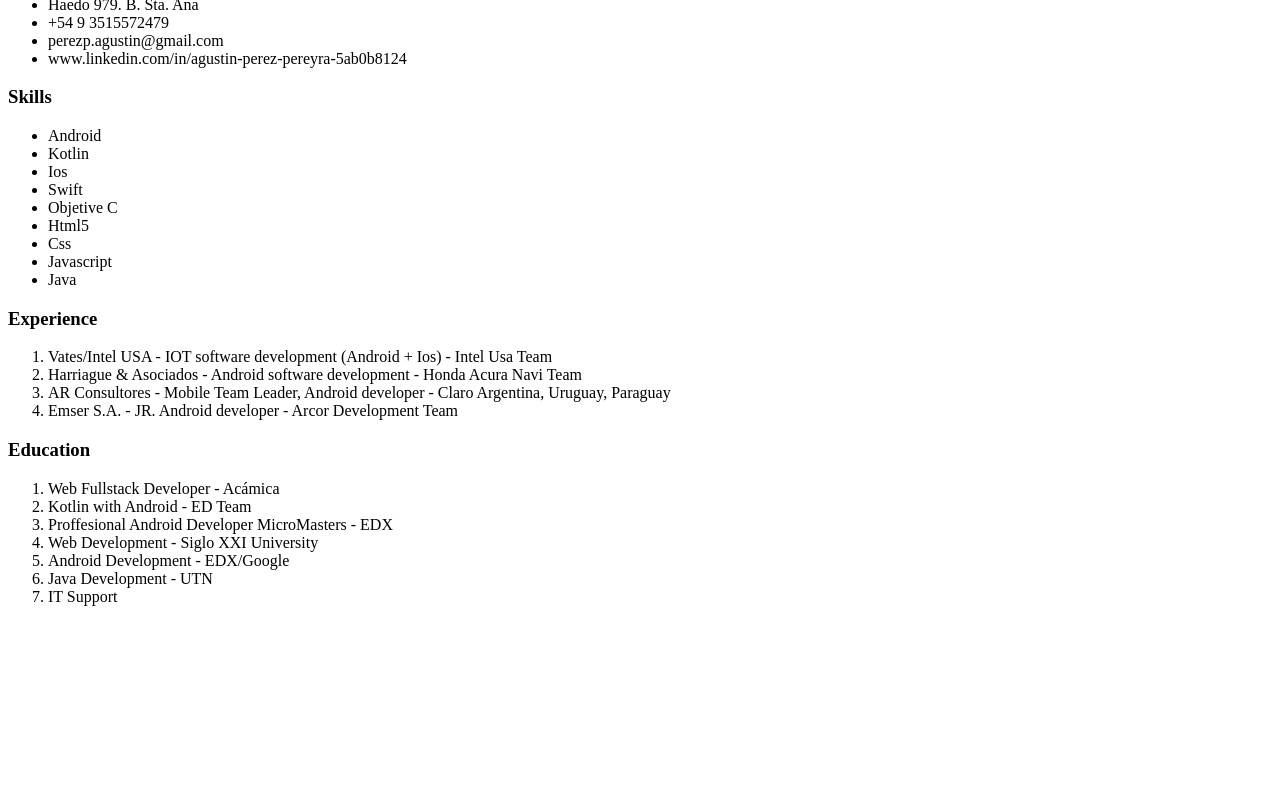
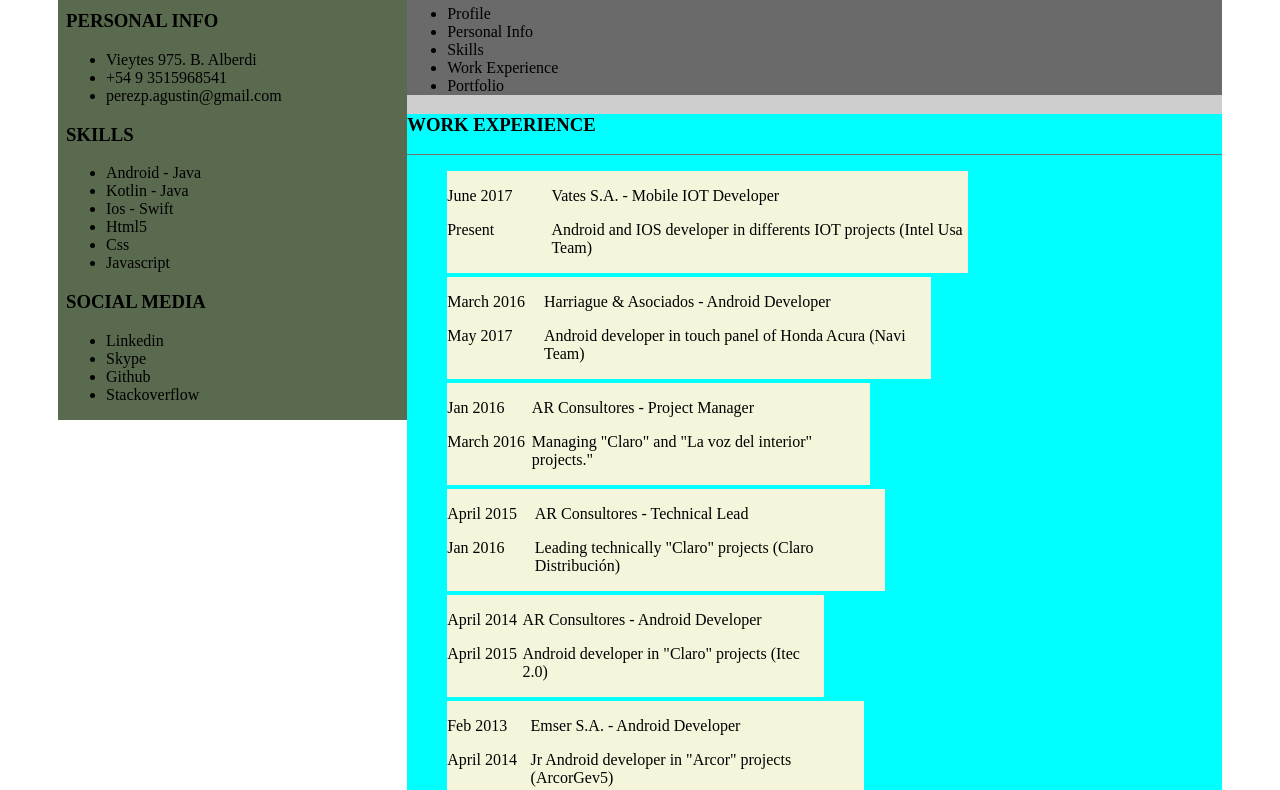
Before and after one commit to agusp-dev/acamica-curriculum-vitae, a plain HTML site: page index.html in a window 1280 px wide. Shown: the part 172-962 px from the top of the page. Before the commit the page ends 800 px from the top, so only its background shows below. Drawn offline with Linux system fonts and the light colour scheme.

Commit message:
Se actualiza estructura general de html.

```diff
--- a/index.html
+++ b/index.html
@@ -3,56 +3,164 @@
     <head>
         <meta charset="UTF-8"/>
         <title>Pérez Agustín</title>
+        <link rel="stylesheet" type="text/css" href="styles.css">
     </head>
     <body>
-        <div id="header">
-            <h1>PÉREZ PEREYRA AGUSTÍN JORGE</h1>
-            <h2>SSR  Mobile Developer</h2>
-        </div>
 
         <div id="main">
 
             <div id="left-panel">
-                <div class="sections">
-                    <h3>Personal Information</h3>
+
+                <div class="lp-sections">
+                    <h3>PROFILE</h3>
+                    <p>Software developer with strong mobile skills, that loves to develop perfect solutions with clean code and the newest technologies.</p>
+                </div>
+
+                <div class="lp-sections">
+                    <h3>PERSONAL INFO</h3>
                     <ul>
-                        <li>Haedo 979. B. Sta. Ana</li>
-                        <li>+54 9 3515572479</li>
+                        <li>Vieytes 975. B. Alberdi</li>
+                        <li>+54 9 3515968541</li>
                         <li>perezp.agustin@gmail.com</li>
-                        <li>www.linkedin.com/in/agustin-perez-pereyra-5ab0b8124</li>
                     </ul>
                 </div>
 
-                <div class="sections">
-                    <h3>Skills</h3>
+                <div class="lp-sections">
+                    <h3>SKILLS</h3>
                     <ul>
-                        <li>Android</li>
-                        <li>Kotlin</li>
-                        <li>Ios</li>
-                        <li>Swift</li>
-                        <li>Objetive C</li>
+                        <li>Android - Java</li>
+                        <li>Kotlin - Java</li>
+                        <li>Ios - Swift</li>
                         <li>Html5</li>
                         <li>Css</li>
                         <li>Javascript</li>
-                        <li>Java</li>
+                    </ul>
+                </div>
+
+                <div class="lp-sections">
+                    <h3>SOCIAL MEDIA</h3>
+                    <ul>
+                        <li>Linkedin</li>
+                        <li>Skype</li>
+                        <li>Github</li>
+                        <li>Stackoverflow</li>
                     </ul>
                 </div>
             </div>
 
-            <div id="right-main">
-                <div class="sections">
-                    <h3>Experience</h3>
+
+
+            <div id="right-content">
+
+                <div id="header">
+                    <div id="sub-header">
+                        <h1>PÉREZ PEREYRA AGUSTÍN JORGE</h1>
+                        <h2>Software Developer</h2>
+                    </div>
+
+                    <div id="menu">
+                        <ul>
+                            <li>Profile</li>
+                            <li>Personal Info</li>
+                            <li>Skills</li>
+                            <li>Work Experience</li>
+                            <li>Portfolio</li>
+                        </ul>
+                    </div>
+                </div>
+
+                <div id="right-body">
+
+
+                    <div class="rb-sections">
+                        <h3>WORK EXPERIENCE</h3>
+                        <div class="rb-separator"></div>
                         <ol>
-                        <li>Vates/Intel USA - IOT software development (Android + Ios) - Intel Usa Team</li>
-                        <li>Harriague & Asociados - Android software development - Honda Acura Navi Team</li>
-                        <li>AR Consultores - Mobile Team Leader, Android developer - Claro Argentina, Uruguay, Paraguay</li>
-                        <li>Emser S.A. - JR. Android developer - Arcor Development Team</li>
+                            <li>
+                                <div class="experience-container">
+                                    <div class="experience-sub-container-left">
+                                        <p id="experience-from">June 2017</p>
+                                        <p id="experience-to">Present</p>
+                                    </div>
+                                    <div class="experience-sub-container-right">
+                                        <p id="experience-company">Vates S.A. - Mobile IOT Developer</p>
+                                        <p id='experience-description'>Android and IOS developer in differents IOT projects (Intel Usa Team)</p>
+                                    </div>
+                                </div>
+                            </li>
+
+                            <li>
+                                <div class="experience-container">
+                                    <div class="experience-sub-container-left">
+                                        <p id="experience-from">March 2016</p>
+                                        <p id="experience-to">May 2017</p>
+                                    </div>
+                                    <div class="experience-sub-container-right">
+                                        <p id="experience-company">Harriague & Asociados - Android Developer</p>
+                                        <p id='experience-description'>Android developer in touch panel of Honda Acura (Navi Team)</p>
+                                    </div>
+                                </div>
+                            </li>
+
+                            <li>
+                                <div class="experience-container">
+                                    <div class="experience-sub-container-left">
+                                        <p id="experience-from">Jan 2016</p>
+                                        <p id="experience-to">March 2016</p>
+                                    </div>
+                                    <div class="experience-sub-container-right">
+                                        <p id="experience-company">AR Consultores - Project Manager</p>
+                                        <p id='experience-description'>Managing "Claro" and "La voz del interior" projects."</p>
+                                    </div>
+                                </div>
+                            </li>
+
+                            <li>
+                                <div class="experience-container">
+                                    <div class="experience-sub-container-left">
+                                        <p id="experience-from">April 2015</p>
+                                        <p id="experience-to">Jan 2016</p>
+                                    </div>
+                                    <div class="experience-sub-container-right">
+                                        <p id="experience-company">AR Consultores - Technical Lead</p>
+                                        <p id='experience-description'>Leading technically "Claro" projects (Claro Distribución)</p>
+                                    </div>
+                                </div>
+                            </li>
+
+                            <li>
+                                <div class="experience-container">
+                                    <div class="experience-sub-container-left">
+                                        <p id="experience-from">April 2014</p>
+                                        <p id="experience-to">April 2015</p>
+                                    </div>
+                                    <div class="experience-sub-container-right">
+                                        <p id="experience-company">AR Consultores - Android Developer</p>
+                                        <p id='experience-description'>Android developer in "Claro" projects (Itec 2.0)</p>
+                                    </div>
+                                </div>
+                            </li>
+
+                            <li>
+                                <div class="experience-container">
+                                    <div class="experience-sub-container-left">
+                                        <p id="experience-from">Feb 2013</p>
+                                        <p id="experience-to">April 2014</p>
+                                    </div>
+                                    <div class="experience-sub-container-right">
+                                        <p id="experience-company">Emser S.A. - Android Developer</p>
+                                        <p id='experience-description'>Jr Android developer in "Arcor" projects (ArcorGev5)</p>
+                                    </div>
+                                </div>
+                            </li>
                         </ol>
                     </div>
 
-                <div class="sections">
-                    <h3>Education</h3>
-                    <ol>
+
+
+                    <div class="rb-sections">
+                        <h3>EDUCATION</h3>
+                        <ol></ol>
                             <li>Web Fullstack Developer - Acámica</li>
                             <li>Kotlin with Android - ED Team</li>
                             <li>Proffesional Android Developer MicroMasters - EDX</li>
@@ -64,5 +172,7 @@
                     </div>
                 </div>
             </div>
+
+        </div>
     </body>
 </html>
--- /dev/null
+++ b/styles.css
@@ -0,0 +1,54 @@
+#main {
+    background-color: #FFF;
+    margin: 50px;
+}
+
+
+
+#left-panel {
+    background-color: #596A4E;
+    width: 30%;
+    float: left;
+    padding: 0px 8px;
+    box-sizing: border-box;
+}
+
+#header {
+    background-color: rgba(13, 13, 13, 0.514);
+}
+
+#right-content {
+    background-color: #CECECE;
+    width: 70%;
+    float: right;
+}
+
+.rb-sections {
+    background-color: aqua;
+}
+
+.rb-sections ol {
+    list-style: none;
+}
+
+.rb-separator {
+    height: 1px;
+    background: #757575;
+}
+
+.experience-container {
+    background-color: beige;
+    display: inline-block;
+}
+
+.experience-sub-container-left {
+    width: 20%;
+    float: left;
+
+}
+
+.experience-sub-container-right {
+    width: 80%;
+    float: right;
+    clear: right;
+}
```
Lines whose indentation alone changed are shown as unchanged.
